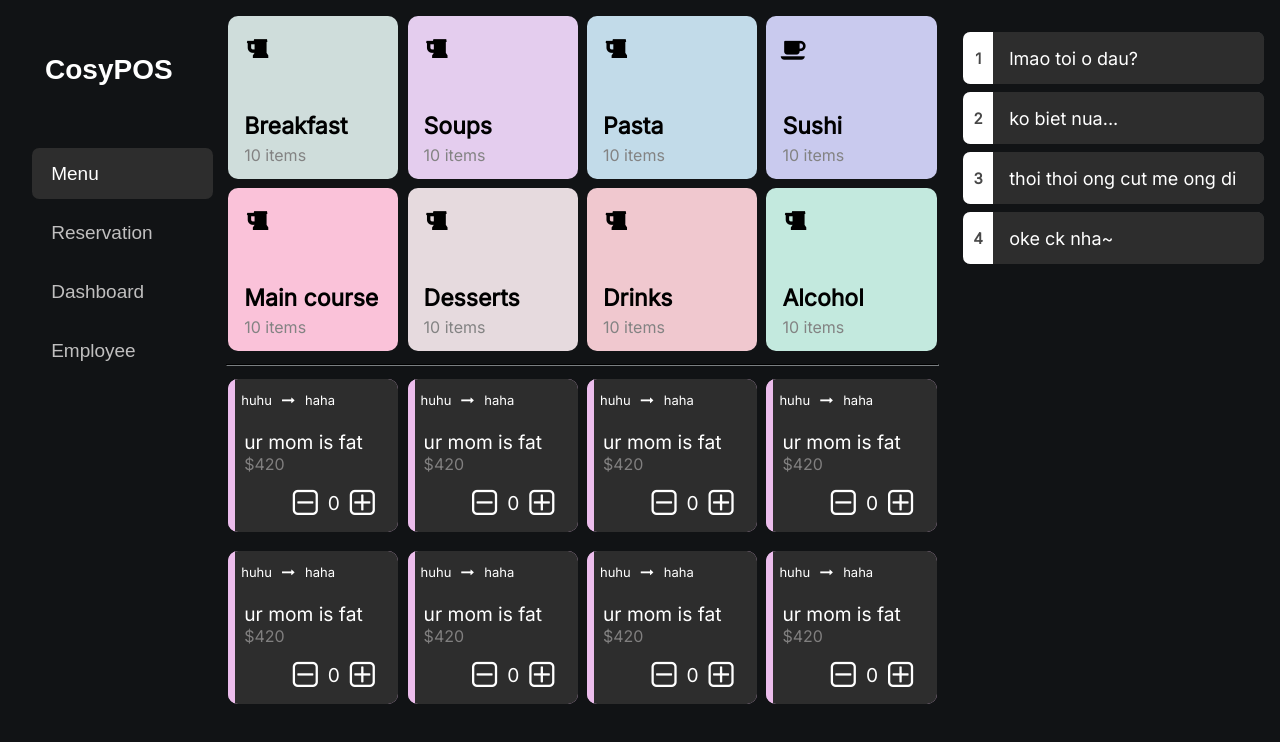
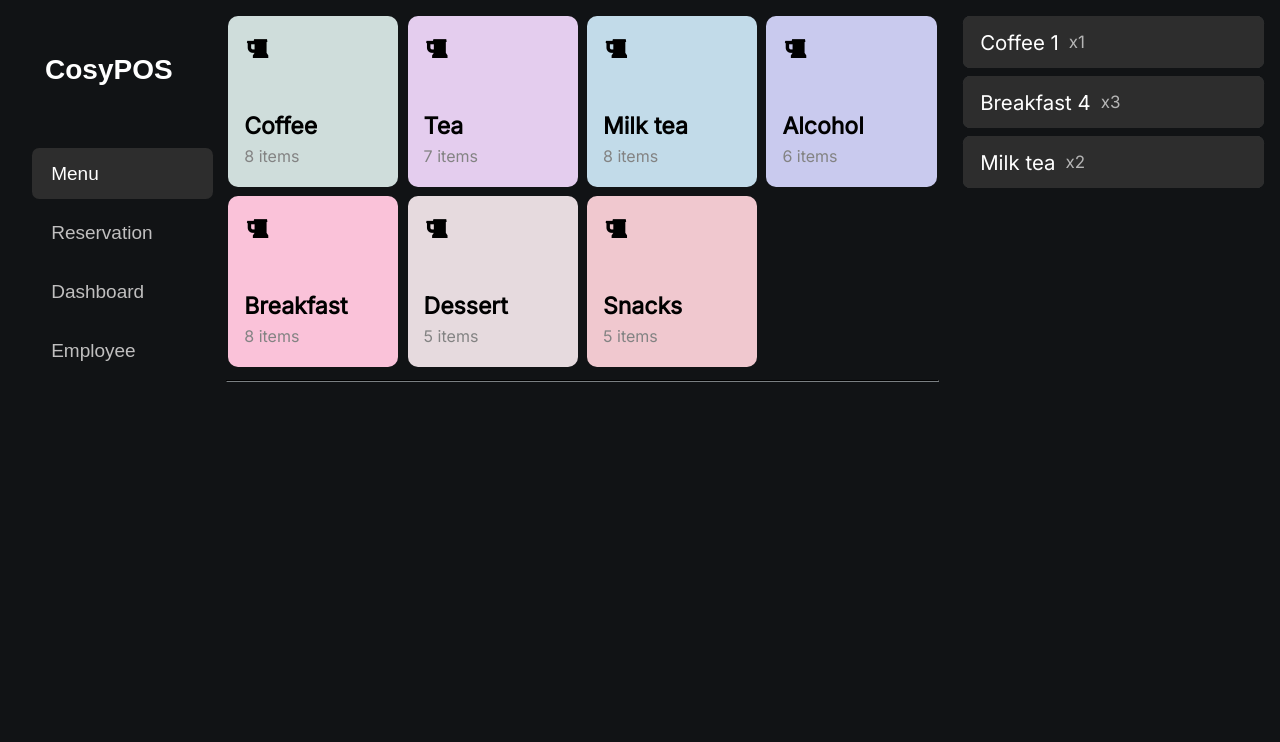
Before and after one commit to LCMTRI/pos_system, a React (Create React App) app: page /menu in a window 1280 px wide. Shown: the top 742 px of the page. Built offline with nearby package versions, Linux system fonts and the light colour scheme.

Commit message:
feat: add data syncing

```diff
--- a/src/components/card/Card.css
+++ b/src/components/card/Card.css
@@ -3,7 +3,7 @@
     float: left;
     z-index: 1;
     width: 100%;
-    height: 10.5em;
+    height: 11rem;
     align-items: center;
     justify-content: center;
     color: black;
--- a/src/components/card/Card.js
+++ b/src/components/card/Card.js
@@ -1,6 +1,6 @@
 import './Card.css';
 
-function Card({name, amount, backgroundColor, icon}) {
+function Card({name, amount, backgroundColor, icon, updateState}) {
 
 
     const styles = {
@@ -9,7 +9,7 @@ function Card({name, amount, backgroundColor, icon}) {
         },
     };
   return (
-    <div className='card-container' >
+    <div className='card-container' onClick={() => updateState(name)}>
         <div className='card-body' style={styles.background}>
             {icon}
             <div className='category-name'>
--- a/src/components/foodCard/FoodCard.css
+++ b/src/components/foodCard/FoodCard.css
@@ -3,7 +3,7 @@
     float: left;
     z-index: 1;
     width: 100%;
-    height: 10.5rem;
+    height: 11rem;
     align-items: center;
     justify-content: center;
     padding-top: 5px;
--- a/src/components/foodCard/FoodCard.js
+++ b/src/components/foodCard/FoodCard.js
@@ -1,11 +1,9 @@
-import { useEffect, useRef, useState } from "react";
-import './FoodCard.css'
+import React, { useEffect, useRef, useState } from "react";
+import './FoodCard.css';
 
 function FoodCard({name, price, from, to}) {
-
     var [num, setNum] = useState(0)
     const bodyRef = useRef(null)
-
 
     useEffect(() => {
         if (num > 0 && !bodyRef.current.classList.contains("transform-background")) {
@@ -20,26 +18,28 @@ function FoodCard({name, price, from, to}) {
 
   return (
 <div className='foodcard-container' >
-
     <div className='foodcard-body' ref={bodyRef}>
 
-            <div className="process">
+        {/* <div className="process">
             <span>{from}</span>
             <i className="fa fa-long-arrow-right" aria-hidden="true"></i>
             <span>{to}</span>
-            </div>
+        </div> */}
         <div className='food-name'>
             <span>{name}</span>
         </div>
         <div className='food-price'>
-                <span>${price}</span>
+            <span>{price} VNĐ</span>
         </div>
         <div className="food-num">
-                <i className="fa fa-plus-square-o" aria-hidden="true" onClick={() => setNum(++num)}></i>
+            <i className="fa fa-plus-square-o" aria-hidden="true" onClick={() => {setNum(++num)}}></i>
             <span>{num}</span>
-                <i className="fa fa-minus-square-o" aria-hidden="true" onClick={() => setNum(--num)}></i>
+            {
+                num == 0 ? <div></div> : (
+                    <i className="fa fa-minus-square-o" aria-hidden="true" onClick={() => {setNum(--num)}}></i>
+                )
+            }
         </div>
-
     </div>
 </div>
   )
--- a/src/components/itemCard/ItemCard.css
+++ b/src/components/itemCard/ItemCard.css
@@ -43,8 +43,16 @@
 
 
 
-.text {
+.content {
     color: white;
-    font-size: 18px;
-    margin: auto 1rem;
+    font-size: 17px;
+    margin: auto 0;
+    display: flex;
 }
+
+.amount {
+    font-size: 17px;
+    color: #b5b5b5;
+    margin: auto 0;
+    margin-left: 10px;
+}
--- a/src/components/itemCard/ItemCard.jsx
+++ b/src/components/itemCard/ItemCard.jsx
@@ -4,7 +4,7 @@ import "./ItemCard.css";
 import { faTrash } from '@fortawesome/free-solid-svg-icons';
 import { FontAwesomeIcon } from "@fortawesome/react-fontawesome";
 
-const ItemCard = ({ num, message }) => {
+const ItemCard = ({ num, name, amount }) => {
   let [state, setState] = useState(false);
   const [visible, setVisible] = useState(true);
 
@@ -28,7 +28,7 @@ const ItemCard = ({ num, message }) => {
             <FontAwesomeIcon icon={faTrash} color="#E04A48" />
           </div>
           <div
-            class="overlay"
+            className="overlay"
             onClick={toggle}
             style={
               state
@@ -36,8 +36,17 @@ const ItemCard = ({ num, message }) => {
                 : { transform: "translate(0%, 0%)" }
             }
           >
-            <div className="order">{num}</div>
-            <div className="text">{message}</div>
+            {/* <div className="order">
+              <span>{num}</span>
+            </div> */}
+            <div className="content">
+              <div className="food-name">
+                <span>{name}</span>
+              </div>
+              <div className="amount">
+                <span>x{amount}</span>
+              </div>
+            </div>
           </div>
         </div>
       )}
--- a/src/pages/Menu/Menu.jsx
+++ b/src/pages/Menu/Menu.jsx
@@ -4,15 +4,317 @@ import Box from "@mui/material/Box";
 import Card from "../../components/card/Card";
 import Foodcard from "../../components/foodCard/FoodCard";
 import FAIcom from "../../components/icon/FontAwesomeIcon";
+import { useState } from "react";
 
 const Menu = () => {
+  const [card, setCard] = useState({name:"", item:[]});
+  const categoryData = [
+    {
+      name: "",
+      color: "",
+      icon: "",
+      item: []
+    },
+    {
+      name: "Coffee",
+      color: "#cfdddb",
+      icon: "fa fa-beer",
+      item: [
+        {
+          name: "Coffee 1",
+          price: "12.000",
+        },
+        {
+          name: "Coffee 2",
+          price: "12.000",
+        },
+        {
+          name: "Coffee 3",
+          price: "12.000",
+        },
+        {
+          name: "Coffee 4",
+          price: "12.000",
+        },
+        {
+          name: "Coffee 5",
+          price: "12.000",
+        },
+        {
+          name: "Coffee 6",
+          price: "12.000",
+        },
+        {
+          name: "Coffee 7",
+          price: "12.000",
+        },
+        {
+          name: "Coffee 8",
+          price: "12.000",
+        }
+      ],
+    },
+    {
+      name: "Tea",
+      color: "#e4cdee",
+      icon: "fa fa-beer",
+      item: [
+        {
+          name: "Tea 1",
+          price: "23.000",
+        },
+        {
+          name: "Tea 2",
+          price: "23.000",
+        },
+        {
+          name: "Tea 3",
+          price: "23.000",
+        },
+        {
+          name: "Tea 4",
+          price: "23.000",
+        },
+        {
+          name: "Tea 5",
+          price: "23.000",
+        },
+        {
+          name: "Tea 6",
+          price: "23.000",
+        },
+        {
+          name: "Tea 7",
+          price: "23.000",
+        }
+      ],
+    },
+    {
+      name: "Milk tea",
+      color: "#c2dbe9",
+      icon: "fa fa-beer",
+      item: [
+        {
+          name: "Milk tea 1",
+          price: "20.000",
+        },
+        {
+          name: "Milk tea 2",
+          price: "20.000",
+        },
+        {
+          name: "Milk tea 3",
+          price: "20.000",
+        },
+        {
+          name: "Milk tea 4",
+          price: "20.000",
+        },
+        {
+          name: "Milk tea 5",
+          price: "20.000",
+        },
+        {
+          name: "Milk tea 6",
+          price: "20.000",
+        },
+        {
+          name: "Milk tea 7",
+          price: "20.000",
+        },
+        {
+          name: "Milk tea 8",
+          price: "20.000",
+        }
+      ],
+    },
+    {
+      name: "Alcohol",
+      color: "#c9caee",
+      icon: "fa fa-beer",
+      item: [
+        {
+          name: "Alcohol 1",
+          price: "30.000",
+        },
+        {
+          name: "Alcohol 2",
+          price: "30.000",
+        },
+        {
+          name: "Alcohol 3",
+          price: "30.000",
+        },
+        {
+          name: "Alcohol 4",
+          price: "30.000",
+        },
+        {
+          name: "Alcohol 5",
+          price: "30.000",
+        },
+        {
+          name: "Alcohol 6",
+          price: "30.000",
+        }
+      ],
+    },
+    {
+      name: "Breakfast",
+      color: "#fac2d9",
+      icon: "fa fa-beer",
+      item: [
+        {
+          name: "Breakfast 1",
+          price: "24.000",
+        },
+        {
+          name: "Breakfast 2",
+          price: "24.000",
+        },
+        {
+          name: "Breakfast 3",
+          price: "24.000",
+        },
+        {
+          name: "Breakfast 4",
+          price: "24.000",
+        },
+        {
+          name: "Breakfast 5",
+          price: "24.000",
+        },
+        {
+          name: "Breakfast 6",
+          price: "24.000",
+        },
+        {
+          name: "Breakfast 7",
+          price: "24.000",
+        },
+        {
+          name: "Breakfast 8",
+          price: "24.000",
+        }
+      ],
+    },
+    {
+      name: "Dessert",
+      color: "#e6dade",
+      icon: "fa fa-beer",
+      item: [
+        {
+          name: "Dessert 1",
+          price: "16.000",
+        },
+        {
+          name: "Dessert 2",
+          price: "16.000",
+        },
+        {
+          name: "Dessert 3",
+          price: "16.000",
+        },
+        {
+          name: "Dessert 4",
+          price: "16.000",
+        },
+        {
+          name: "Dessert 5",
+          price: "16.000",
+        }
+      ],
+    },
+    {
+      name: "Snacks",
+      color: "#f0c8cf",
+      icon: "fa fa-beer",
+      item: [
+        {
+          name: "Snack 1",
+          price: "10.000",
+        },
+        {
+          name: "Snack 2",
+          price: "10.000",
+        },
+        {
+          name: "Snack 3",
+          price: "10.000",
+        },
+        {
+          name: "Snack 4",
+          price: "10.000",
+        },
+        {
+          name: "Snack 5",
+          price: "10.000",
+        }
+      ],
+    },
+  ];
+
+  const handle = (name) => {
+    if (card.name == name) {
+      setCard({name:"",item:[]});
+    } else {
+      for (var i = 0; i < categoryData.length; i++) {
+        if (categoryData[i].name == name) {
+          setCard(categoryData[i]);
+          break;
+        }
+      }
+    }
+  };
+
   return (
     <div className="menu-con">
       <Box sx={{ flexGrow: 1 }}>
         <Grid container spacing={0.5}>
+          {categoryData.map((element) => (
+              element.name == "" ? <div></div> :(
               <Grid item xs={3}>
               <Card
-              name="Breakfast"
+                name={element.name}
+                amount={element.item.length}
+                backgroundColor={element.color}
+                icon={<FAIcom name={element.icon}></FAIcom>}
+                updateState={handle}
+              />
+            </Grid>
+            )
+          ))}
+        </Grid>
+      </Box>
+      <hr
+        style={{
+          background: '#2B2D2E',
+          color: '#2B2D2E',
+          borderColor: '#2B2D2E',
+          height: '1.5px',
+        }}
+      />
+      <Box sx={{ flexGrow: 1 }}>
+        <Grid container spacing={0.5}>
+          {card.item.map((element) => (
+            <Grid item xs={3}>
+              <Foodcard
+                name={element.name}
+                price={element.price}
+              />
+            </Grid>
+          ))}
+        </Grid>
+      </Box>
+    </div>
+  );
+};
+
+export default Menu;
+
+{/* <Grid item xs={3}>
+  <Card
+    name="Coffee"
     amount={10}
     backgroundColor="#cfdddb"
     icon={<FAIcom name="fa fa-beer"></FAIcom>}
@@ -20,7 +322,7 @@ const Menu = () => {
 </Grid>
 <Grid item xs={3}>
   <Card
-              name="Soups"
+    name="Tea"
     amount={10}
     backgroundColor="#e4cdee"
     icon={<FAIcom name="fa fa-beer"></FAIcom>}
@@ -28,7 +330,7 @@ const Menu = () => {
 </Grid>
 <Grid item xs={3}>
   <Card
-              name="Pasta"
+    name="Milk tea"
     amount={10}
     backgroundColor="#c2dbe9"
     icon={<FAIcom name="fa fa-beer"></FAIcom>}
@@ -36,7 +338,7 @@ const Menu = () => {
 </Grid>
 <Grid item xs={3}>
   <Card
-              name="Sushi"
+    name="Alcohol"
     amount={10}
     backgroundColor="#c9caee"
     icon={<FAIcom name="fa fa-coffee"></FAIcom>}
@@ -44,7 +346,7 @@ const Menu = () => {
 </Grid>
 <Grid item xs={3}>
   <Card
-              name="Main course"
+    name="Breakfast"
     amount={10}
     backgroundColor="#fac2d9"
     icon={<FAIcom name="fa fa-beer"></FAIcom>}
@@ -60,7 +362,7 @@ const Menu = () => {
 </Grid>
 <Grid item xs={3}>
   <Card
-              name="Drinks"
+    name="Snacks"
     amount={10}
     backgroundColor="#f0c8cf"
     icon={<FAIcom name="fa fa-beer"></FAIcom>}
@@ -73,20 +375,9 @@ const Menu = () => {
     backgroundColor="#c3e9de"
     icon={<FAIcom name="fa fa-beer"></FAIcom>}
   />
-          </Grid>
-        </Grid>
-      </Box>
-      <hr
-        style={{
-          background: '#2B2D2E',
-          color: '#2B2D2E',
-          borderColor: '#2B2D2E',
-          height: '1.5px',
-        }}
-      />
-      <Box sx={{ flexGrow: 1 }}>
-        <Grid container spacing={0.5}>
-          <Grid item xs={3}>
+</Grid> */}
+
+{/* <Grid item xs={3}>
 <Foodcard name="ur mom is fat" price={420} from="huhu" to="haha" />
 </Grid>
 <Grid item xs={3}>
@@ -109,11 +400,4 @@ const Menu = () => {
 </Grid>
 <Grid item xs={3}>
 <Foodcard name="ur mom is fat" price={420} from="huhu" to="haha" />
-          </Grid>
-        </Grid>
-      </Box>
-    </div>
-  );
-};
-
-export default Menu;
+</Grid> */}
--- a/src/pages/Menu/Menuside.css
+++ b/src/pages/Menu/Menuside.css
@@ -6,4 +6,5 @@
     transition: all 5s;
     list-style: none;
     padding: 0;
+    margin: 0;
 }
--- a/src/pages/Menu/Menuside.jsx
+++ b/src/pages/Menu/Menuside.jsx
@@ -1,16 +1,15 @@
-import React from 'react';
+import { React, useState } from 'react';
 import './Menuside.css';
 import ItemCard from '../../components/itemCard/ItemCard';
 
 const Menuside = () => {
-
+    const [list, setList] = useState([]);
     return (
         <div className="side-container">
             <ul>
-                <li><ItemCard message={"lmao toi o dau?"} num={1} /></li>
-                <li><ItemCard message={"ko biet nua..."} num={2} /></li>
-                <li><ItemCard message={"thoi thoi ong cut me ong di"} num={3} /></li>
-                <li><ItemCard message={"oke ck nha~"} num={4} /></li>
+                <li><ItemCard name={"Coffee 1"} num={1} amount={1} /></li>
+                <li><ItemCard name={"Breakfast 4"} num={2} amount={3} /></li>
+                <li><ItemCard name={"Milk tea"} num={3} amount={2} /></li>
             </ul>
         </div>
     );
```
Also changed, not shown: src/pages/Login/Login.jsx (added, +12 -0 lines), note.txt (added), src/pages/Login/Login.css (added), 1 other file (tests, documents, lock files or other folders). Lines whose indentation alone changed are shown as unchanged.
